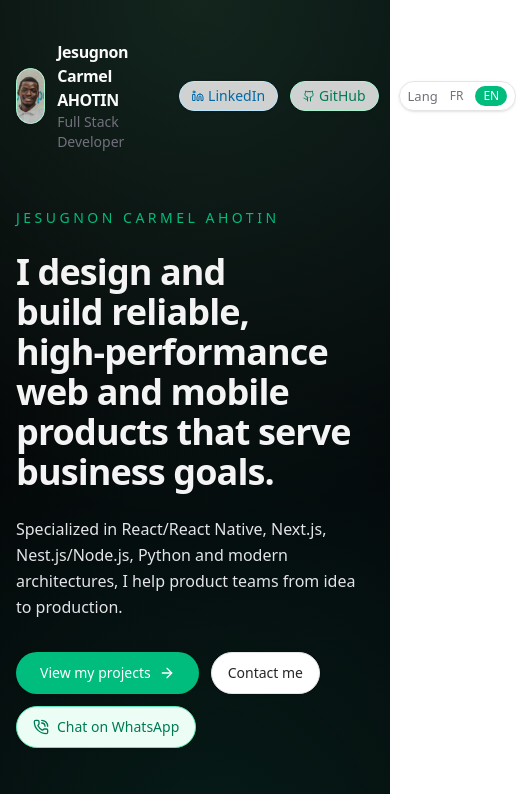
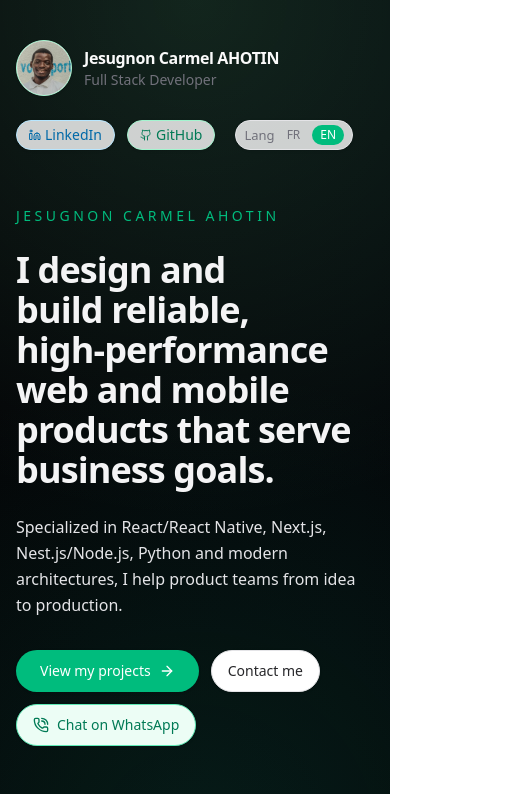
Before and after one commit to Carmel558/portfolio, a Next.js app: page /en in a window 390 px wide. Shown: the top 794 px of the page, 516 px wide, since content can reach past the window. Built offline with nearby package versions, Linux system fonts and the light colour scheme.

Commit message:
fix: update hero section

```diff
--- a/src/app/[locale]/page.tsx
+++ b/src/app/[locale]/page.tsx
@@ -116,7 +116,7 @@
       <div className="pointer-events-none fixed inset-0 bg-[radial-gradient(circle_at_top,_rgba(120,255,180,0.12),_transparent_60%),radial-gradient(circle_at_bottom,_rgba(10,120,90,0.18),_transparent_55%)]" />
       <div className="relative z-10 mx-auto flex min-h-screen max-w-6xl flex-col px-4 pb-20 pt-10 md:px-8 lg:px-12">
         {/* Navigation */}
-        <header className="flex items-center justify-between gap-6 pb-10">
+        <header className="flex items-center justify-between flex-wrap md:flex-nowrap gap-6 pb-10">
           <div className="flex items-center gap-3">
             <div className="relative h-14 w-14 overflow-hidden rounded-full border border-emerald-200 bg-white shadow-sm">
               <Image
```
